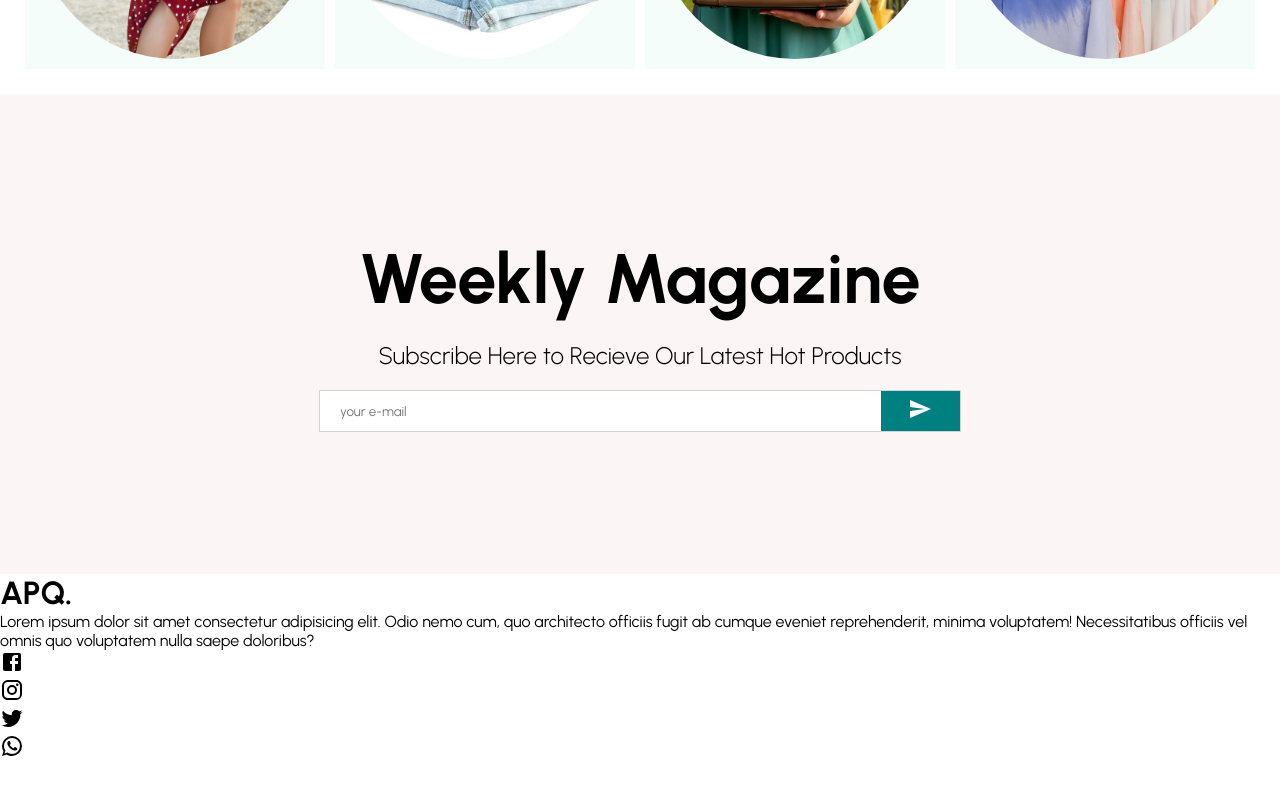
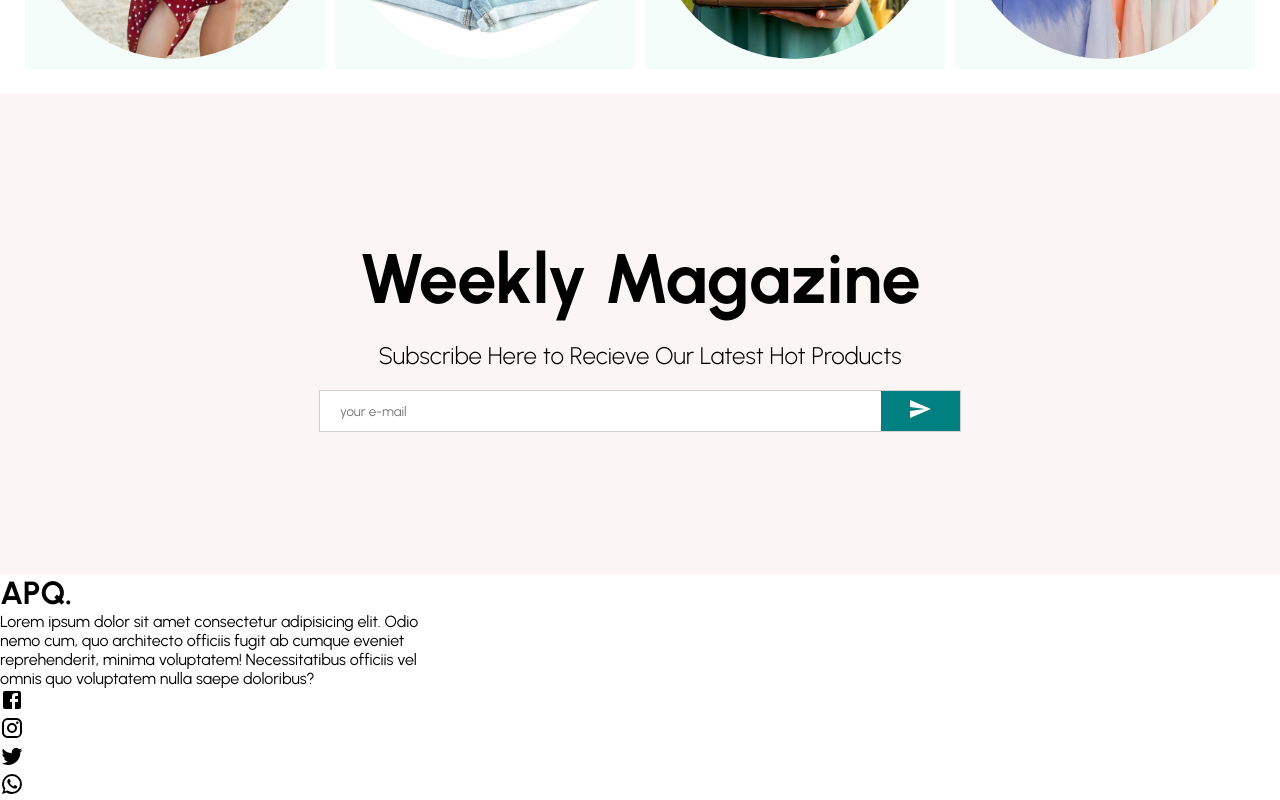
Before and after one commit to AliPooladmast/e-commerce, a React (Create React App) app: page / in a window 1280 px wide. Shown: the part 2117-2917 px from the top of the page. Before the commit the page ends 2879 px from the top, so only its background shows below. Built offline with nearby package versions, Linux system fonts and the light colour scheme.

Commit message:
feat(Footer): specify space equally to footer three sections

```diff
--- a/src/components/Footer/Footer.module.scss
+++ b/src/components/Footer/Footer.module.scss
@@ -0,0 +1,15 @@
+.Container {
+  display: flex;
+}
+
+.Left {
+  flex: 1;
+}
+
+.Center {
+  flex: 1;
+}
+
+.Right {
+  flex: 1;
+}
```
